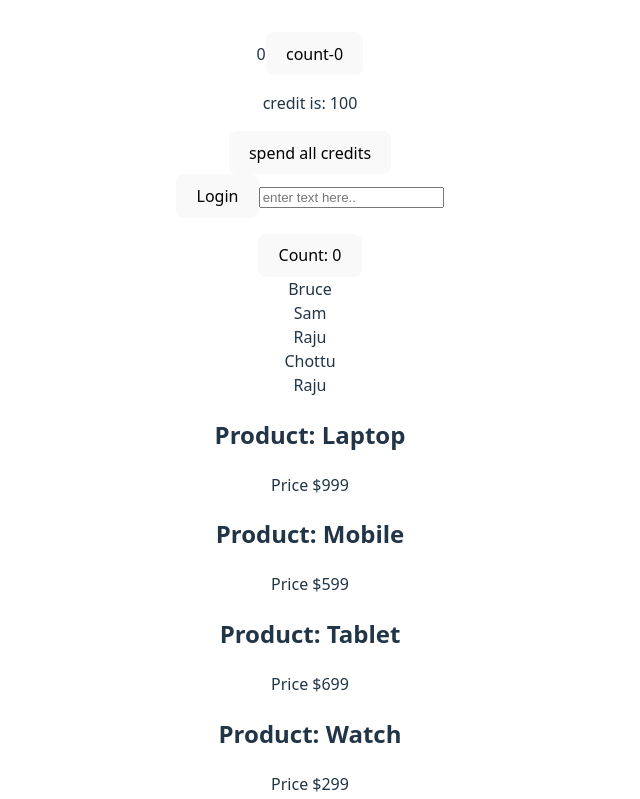
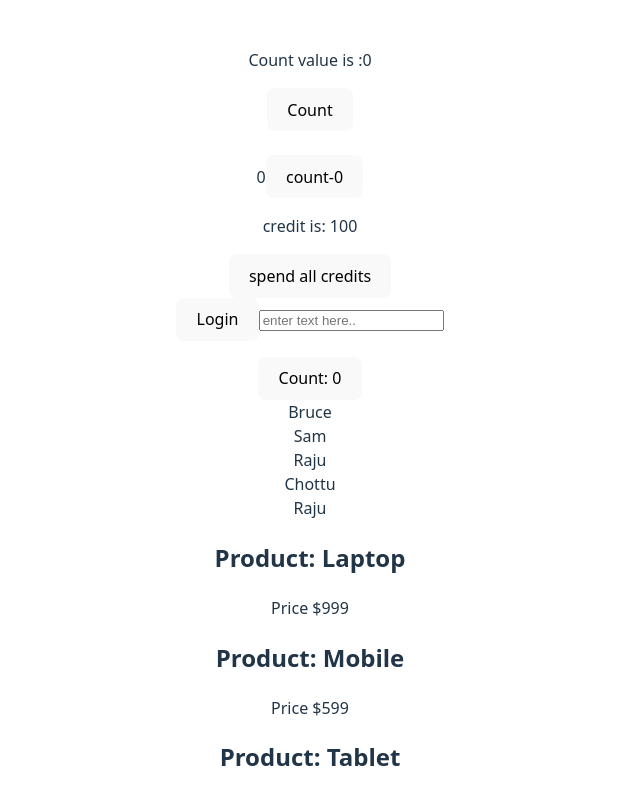
Before and after one commit to SoumitraMaity14/React, a React (Vite) app in the folder practice/: page / in a window 1280 px wide. Shown: the top 799 px of the page, without its empty margins (330-970 px from the left). Built offline with nearby package versions, Linux system fonts and the light colour scheme.

Commit message:
new changes

```diff
--- a/practice/src/App.tsx
+++ b/practice/src/App.tsx
@@ -8,6 +8,7 @@ import { RenderString } from './components/render/RenderString'
 import { Dashboard } from './components/state/Dashboard'
 import { Demo } from './components/state/Demo'
 import { Logged } from './components/state/Logged'
+import { PrevState } from './components/state/PrevState'
 import { SnapShot } from './components/state/SnapShot'
 
 function App() {
@@ -15,6 +16,9 @@ function App() {
 
   return (
     <>
+    <PrevState/>
+    <br>
+    </br>
     <SnapShot/>
     <Dashboard/>
     <Logged/>
--- /dev/null
+++ b/practice/src/components/state/PrevState.tsx
@@ -0,0 +1,28 @@
+import { useState } from "react"
+
+
+export const PrevState = () => {
+    const [count, setCount]=useState(0)
+    const handleClick=()=>{
+        setCount((prev)=>{
+            console.log("first state is", prev)
+            return prev+1
+        })
+        setCount((prev)=>{
+            console.log("second state is :", prev)
+            return prev+5
+        })
+        setCount((prev)=>{
+            console.log("third state is:", prev)
+            return prev+10
+        })
+    }
+
+  return (
+    <div>
+       <p>Count value is :{count}</p>
+       <button onClick={handleClick}>Count</button>
+
+    </div>
+  )
+}
```
